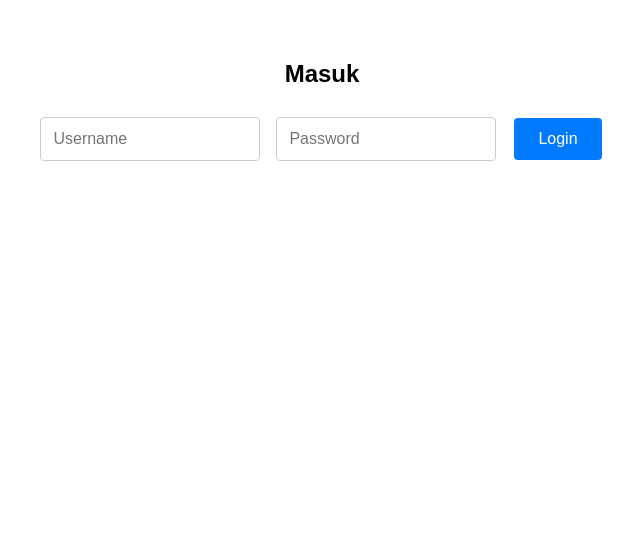
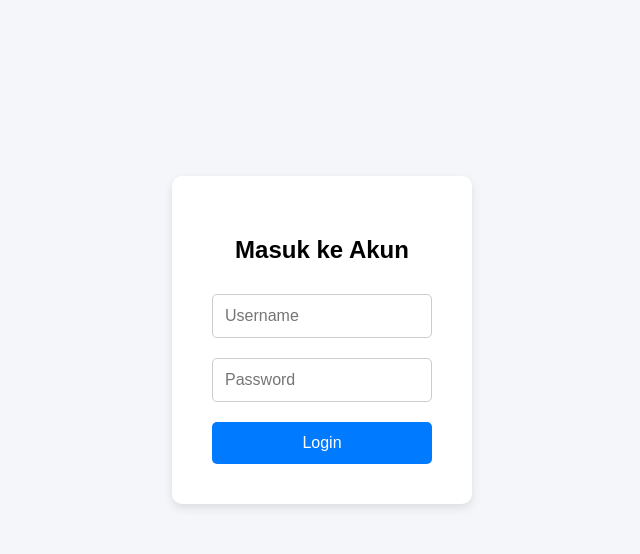
Before and after one commit to shin-meiri/main, a React (Create React App) app: page /#/login in a window 1280 px wide. Shown: the top 554 px of the page, without its empty margins (318-958 px from the left). Built offline with nearby package versions, Linux system fonts and the light colour scheme.

Commit message:
Update Login.jsx

```diff
--- a/src/components/Login.jsx
+++ b/src/components/Login.jsx
@@ -7,13 +7,11 @@ function Login() {
   const [error, setError] = useState('');
   const navigate = useNavigate();
 
-  // 🔐 Username dan password disimpan di sini (bisa diganti)
-  const validUsername = 'root';
-  const validPassword = '12348765';
+  const validUsername = 'admin';
+  const validPassword = '1234';
 
   const handleLogin = (e) => {
     e.preventDefault();
-
     if (username === validUsername && password === validPassword) {
       localStorage.setItem('isLoggedIn', 'true');
       navigate('/dashboard');
@@ -24,7 +22,8 @@ function Login() {
 
   return (
     <div style={styles.container}>
-      <h2>Masuk</h2>
+      <div style={styles.formBox}>
+        <h2>Masuk ke Akun</h2>
         <form onSubmit={handleLogin}>
           <input
             placeholder="Username"
@@ -45,34 +44,53 @@ function Login() {
             Login
           </button>
         </form>
-      {error && <p style={{ color: 'red', marginTop: '10px' }}>{error}</p>}
+        {error && <p style={styles.error}>{error}</p>}
+      </div>
     </div>
   );
 }
 
 const styles = {
   container: {
+    display: 'flex',
+    justifyContent: 'center',
+    alignItems: 'center',
+    minHeight: 'calc(100vh - 120px)',
+    backgroundColor: '#f4f6f9',
+    padding: '20px',
+  },
+  formBox: {
+    backgroundColor: 'white',
+    padding: '40px',
+    borderRadius: '10px',
+    boxShadow: '0 4px 10px rgba(0,0,0,0.1)',
+    width: '300px',
     textAlign: 'center',
-    marginTop: '60px',
-    fontFamily: 'Arial, sans-serif',
   },
   input: {
+    width: '100%',
     padding: '12px',
-    margin: '8px',
-    width: '220px',
+    margin: '10px 0',
     border: '1px solid #ccc',
-    borderRadius: '4px',
+    borderRadius: '5px',
     fontSize: '16px',
+    boxSizing: 'border-box',
   },
   button: {
-    padding: '12px 24px',
-    margin: '10px',
+    padding: '12px 20px',
     backgroundColor: '#007bff',
     color: 'white',
     border: 'none',
-    borderRadius: '4px',
+    borderRadius: '5px',
     cursor: 'pointer',
     fontSize: '16px',
+    width: '100%',
+    marginTop: '10px',
+  },
+  error: {
+    color: 'red',
+    marginTop: '10px',
+    fontSize: '14px',
   },
 };
 
```
Lines whose indentation alone changed are shown as unchanged.
